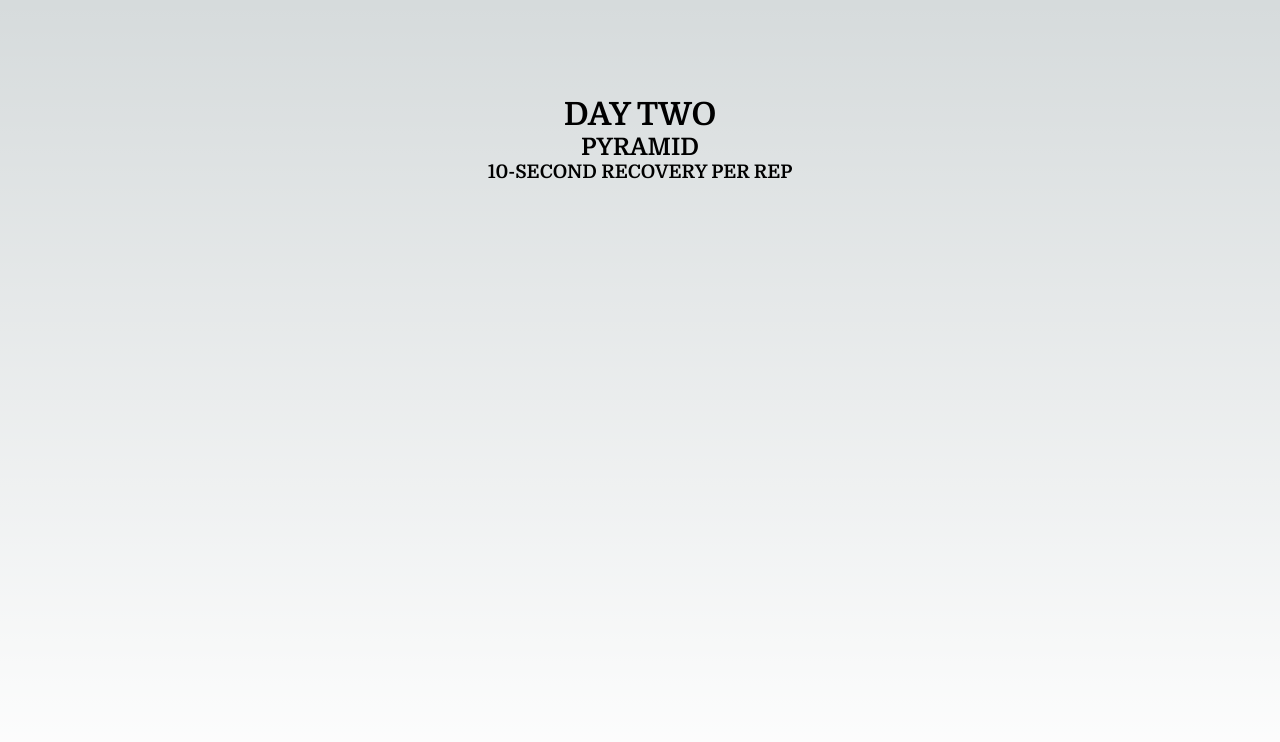
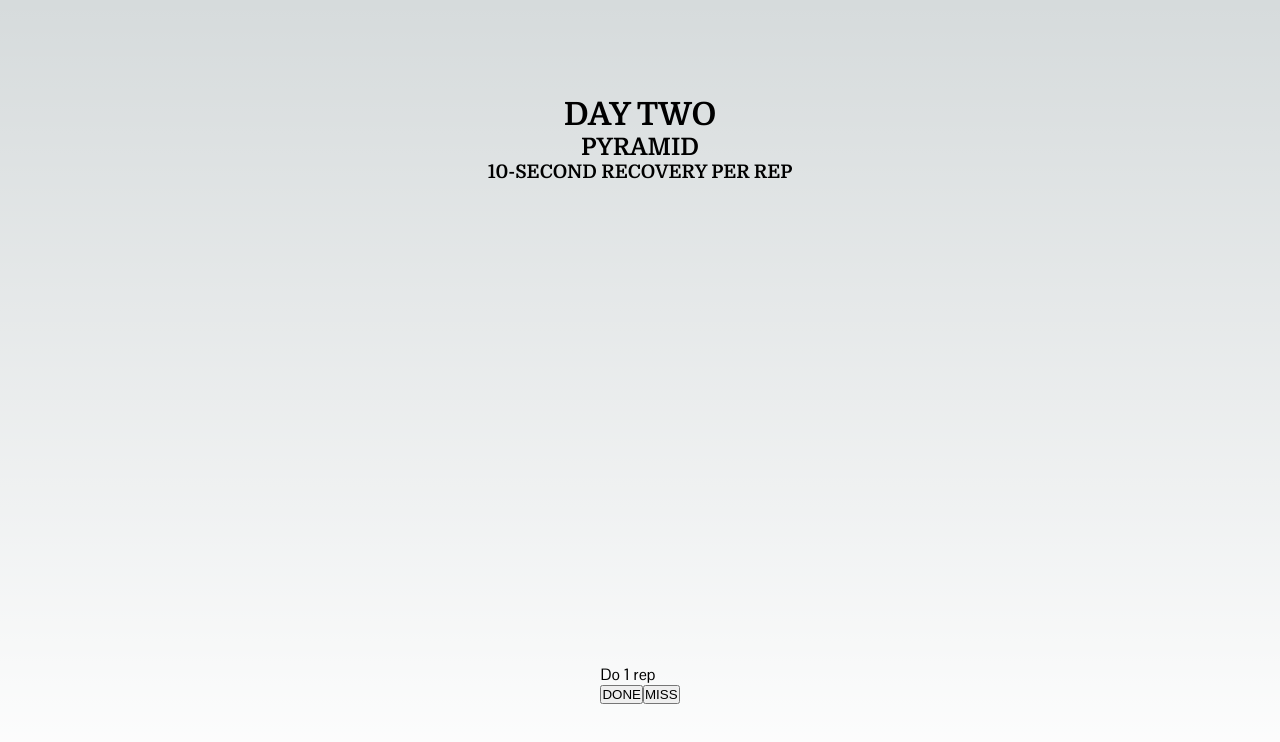
Before and after one commit to GMSoudersJr/armstrong-pull-up-program, a Next.js app: page /program/day-two in a window 1280 px wide. Shown: the top 742 px of the page. Built offline with nearby package versions, Linux system fonts and the light colour scheme.

Commit message:
feat: implement pyramid increase

```diff
--- /dev/null
+++ b/src/app/components/program/day-two/Pyramid.module.css
@@ -0,0 +1,5 @@
+.pyramidList {
+  display: flex;
+  align-items: flex-end;
+  width: min-content;
+}
--- /dev/null
+++ b/src/app/components/program/day-two/Pyramid.tsx
@@ -0,0 +1,22 @@
+import styles from '@/components/program/day-two/Pyramid.module.css';
+
+interface PyramidProps {
+  repsArray: number[];
+}
+
+const Pyramid = ({ repsArray }: PyramidProps) => {
+
+  return (
+    <ul className={styles.pyramidList}>
+      {repsArray.map((reps, i) => {
+          return (
+              <li key={i} className={styles.pyramidListItem}>
+                {`🧱`.repeat(reps)}
+              </li>
+          )
+      })}
+    </ul>
+  )
+};
+
+export default Pyramid;
--- /dev/null
+++ b/src/app/components/program/day-two/PyramidInfo.tsx
@@ -0,0 +1,29 @@
+'use client';
+
+import { useState } from "react";
+import RepsCompleteButton from '@/components/program/day-two/RepsCompleteButton';
+import Pyramid from "@/components/program/day-two/Pyramid";
+import {isSingular} from "@/utils";
+
+const PyramidInfo = () => {
+  let initialRepsArray: number[] = [];
+
+  const [reps, setReps] = useState(1);
+  const [repsArray, setRepsArray] = useState(initialRepsArray);
+
+  return (
+    <>
+      <Pyramid repsArray={repsArray} />
+      <p>Do {reps} {isSingular(reps) ? 'rep' : 'reps'}</p>
+      <RepsCompleteButton
+        repsState={reps}
+        repsArrayState={repsArray}
+        setStateForReps={setReps}
+        setStateForRepsArray={setRepsArray}
+      />
+      <button>MISS</button>
+    </>
+  )
+};
+
+export default PyramidInfo;
--- /dev/null
+++ b/src/app/components/program/day-two/RepsCompleteButton.tsx
@@ -0,0 +1,37 @@
+import {Dispatch, SetStateAction} from "react";
+
+interface RepsCompleteButtonProps {
+  repsState: number;
+  repsArrayState: number[];
+  setStateForReps: Dispatch<SetStateAction<number>>;
+  setStateForRepsArray: Dispatch<SetStateAction<number[]>>;
+
+}
+
+const RepsCompleteButton = ({
+  repsState,
+  repsArrayState,
+  setStateForReps,
+  setStateForRepsArray
+}: RepsCompleteButtonProps) => {
+
+  function handleClick() {
+    setStateForRepsArray(
+      [
+        ...repsArrayState,
+        repsState
+      ]
+    );
+    setStateForReps(repsState => repsState + 1);
+  }
+
+  return (
+    <button
+      onClick={handleClick}
+    >
+      DONE
+    </button>
+  )
+};
+
+export default RepsCompleteButton;
--- a/src/app/lib/utils.ts
+++ b/src/app/lib/utils.ts
@@ -9,3 +9,7 @@ export async function getAllDailyInstructions(): Promise<TDailyInstruction[]>  {
 
   return data;
 }
+
+export const isSingular = (count: number): boolean => {
+  return count === 1;
+}
--- a/src/app/program/day-two/page.tsx
+++ b/src/app/program/day-two/page.tsx
@@ -1,5 +1,6 @@
 import { Metadata } from 'next';
 import styles from './page.module.css';
+import PyramidInfo from '@/components/program/day-two/PyramidInfo';
 
 export const metadata: Metadata = {
   title: "Day Two | Armstrong Pull-up Program",
@@ -14,6 +15,9 @@ const DayTwoPage = () => {
         <h2>PYRAMID</h2>
         <h3>10-SECOND RECOVERY PER REP</h3>
       </div>
+      <div className={styles.pyramid}>
+        <PyramidInfo />
+      </div>
     </main>
   )
 }
```
